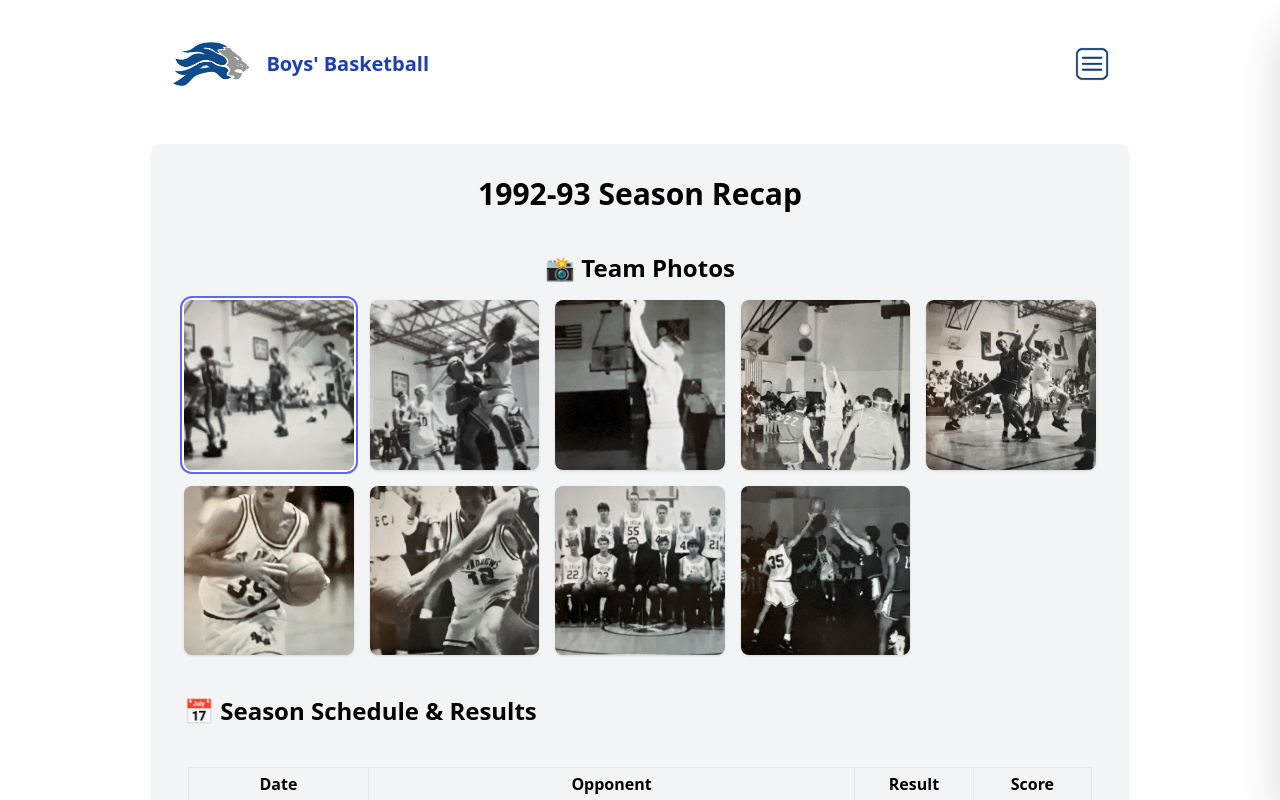
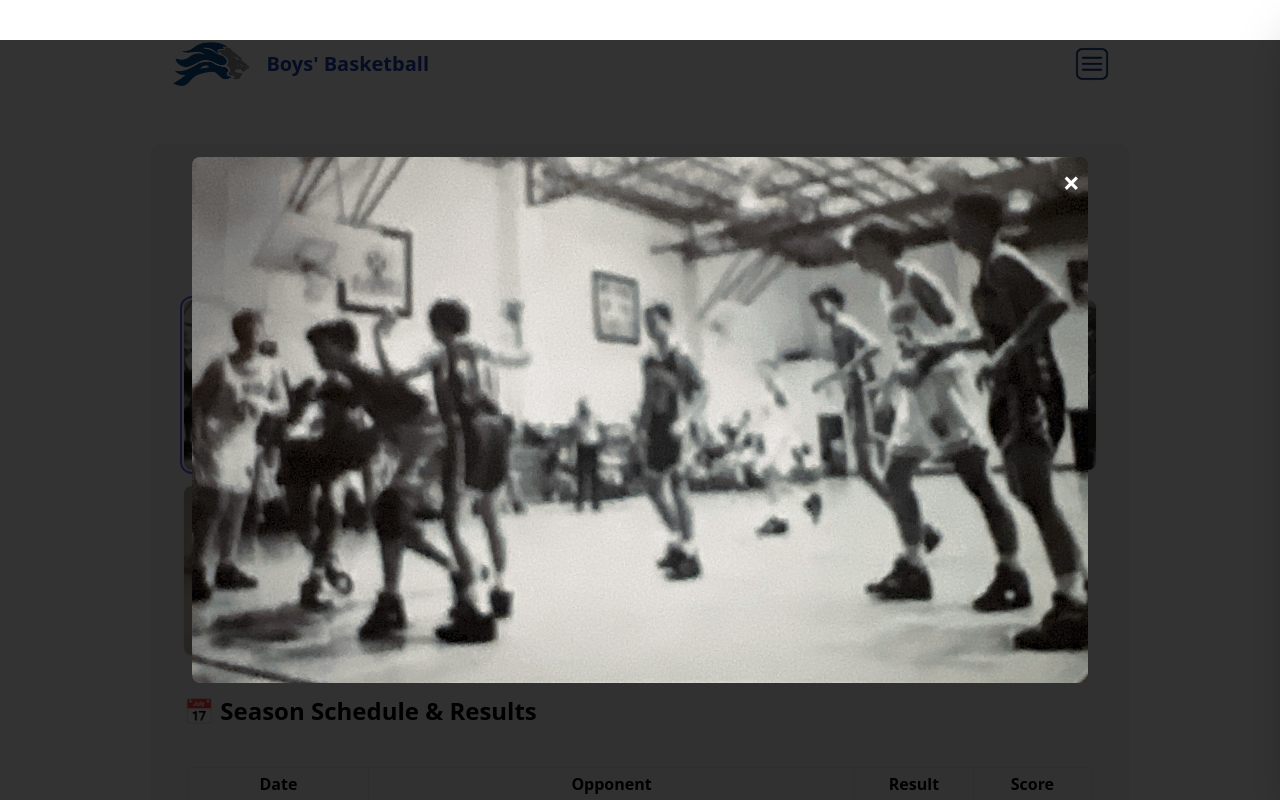
Before and after one commit to newonda1/st-andrews-basketball, a React (Vite) app: page /seasons/1992-93 in a window 1280 px wide. Both pictures are taken after a click on the button 268 px from the left and 384 px from the top of the page. Shown: the top 800 px of the page. Built offline with nearby package versions, Linux system fonts and the light colour scheme.

Commit message:
Update Season1992_93.jsx

```diff
--- a/src/seasons/Season1992_93.jsx
+++ b/src/seasons/Season1992_93.jsx
@@ -167,6 +167,30 @@ function Season1992_93() {
       <p className="text-sm text-gray-600">
         Submitted photos will be reviewed before inclusion in the team’s online photobook.
       </p>
+      {selectedPhoto && (
+        <div
+          className="fixed inset-0 z-50 bg-black bg-opacity-80 flex items-center justify-center px-4"
+          onClick={() => setSelectedPhoto(null)}
+        >
+          <div
+            className="relative max-w-4xl w-full max-h-[90vh] overflow-auto"
+            onClick={(e) => e.stopPropagation()} // Prevent closing on image click
+          >
+            <button
+              onClick={() => setSelectedPhoto(null)}
+              className="absolute top-2 right-2 text-white text-3xl font-bold z-10"
+              aria-label="Close"
+            >
+              &times;
+            </button>
+            <img
+              src={selectedPhoto}
+              alt="Full Size"
+              className="w-full h-auto object-contain rounded-lg shadow-lg"
+            />
+          </div>
+        </div>
+      )}
     </div>
   );
 }
```
